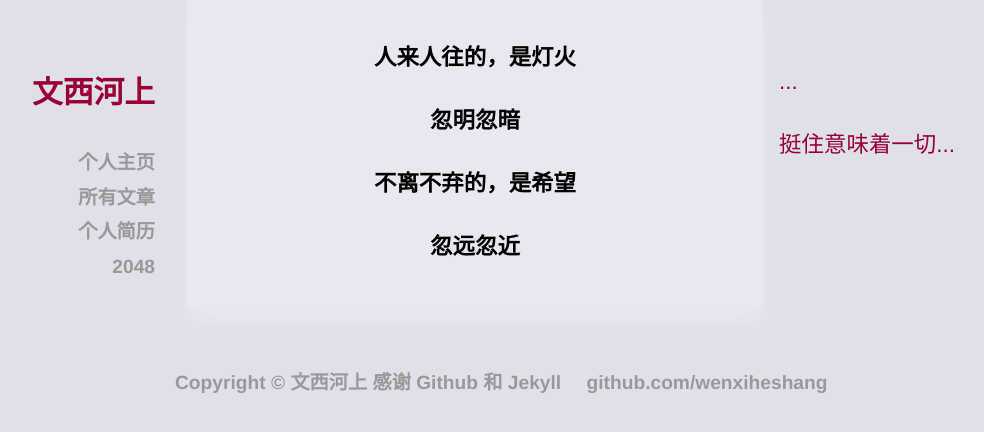
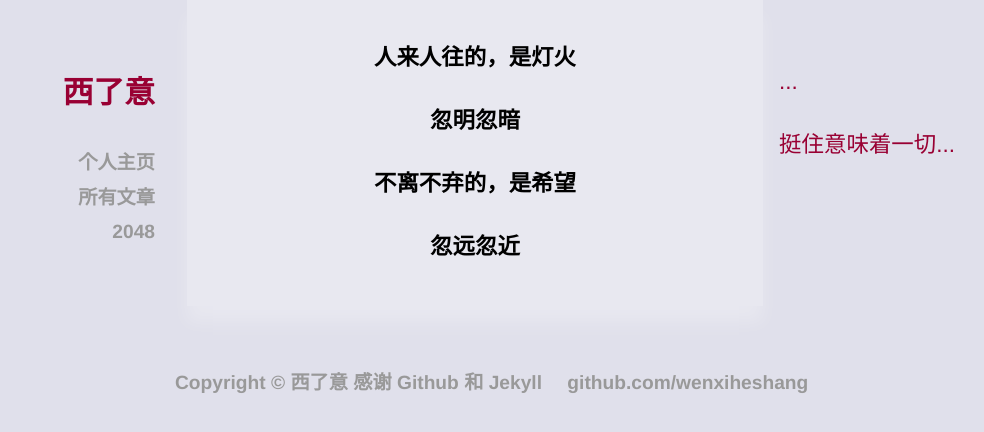
Before and after one commit to xxleyi/xxleyi.github.io, a Jekyll site: the page built from index.html, in a window 1280 px wide. Shown: the top 432 px of the page, without its empty margins (165-1149 px from the left). Built offline with Jekyll 4.4.1, drawn with Linux system fonts in a browser that asks for light colours.

Commit message:
更换名号并暂时移除简历链接

```diff
--- a/_layouts/default.html
+++ b/_layouts/default.html
@@ -9,11 +9,11 @@
 		<body>
 		<div class="flex-container">
 			<nav>
-				<h1>文西河上</h1>
+				<h1>西了意</h1>
 	    		<ul>
 	        		<li><a href="/">个人主页</a></li>
 	        		<li><a href="/blog">所有文章</a></li>
-	        		<li><a href="/resume/个人简历刘西民.pdf">个人简历</a></li>
+	        		<!-- <li><a href="/resume/个人简历刘西民.pdf">个人简历</a></li> -->
 	        		<li><a href="/2048">2048</a></li>
 	    		</ul>
 			</nav>
@@ -30,7 +30,7 @@
 
 			<footer>
 	    		<ul>
-	        		<li>Copyright © 文西河上 感谢 Github 和 Jekyll </li>
+	        		<li>Copyright © 西了意 感谢 Github 和 Jekyll </li>
 	        		<li><a href="https://github.com/wenxiheshang">github.com/wenxiheshang</a></li>
 				</ul>
 			</footer>
--- a/index.html
+++ b/index.html
@@ -1,6 +1,6 @@
 ---
 layout: default
-title: 文西河上
+title: 西了意
 ---
 <div class="center">
 <h3>人来人往的，是灯火</h3>
```
